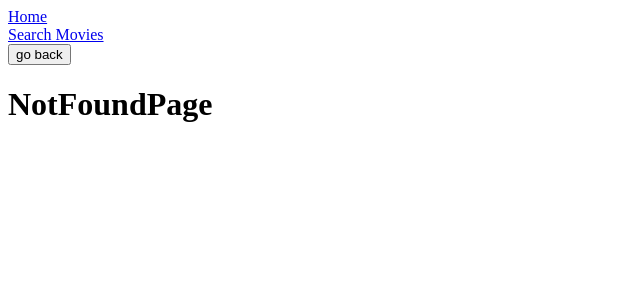
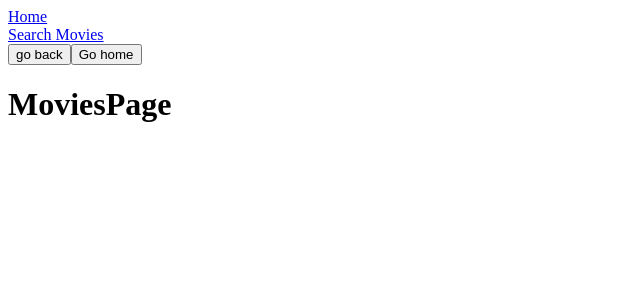
Before and after one commit to sofia11244/goit-react-hw-05, a React (Vite) app: page /movies in a window 1280 px wide. Shown: the top 300 px of the page, without its empty margins (0-640 px from the left). Built offline with nearby package versions, Linux system fonts and the light colour scheme; no server answers.

Commit message:
movies page added go home button added

```diff
--- a/src/components/App.jsx
+++ b/src/components/App.jsx
@@ -5,7 +5,7 @@ import { Suspense, lazy, useEffect, useState } from 'react';
 import { Routes, Route, useLocation} from "react-router-dom";
 import Home from '../pages/HomePage.jsx';
 import MovieDetailsPage from '../pages/MovieDetailsPage.jsx';
-// import MoviesPage from '../pages/MoviesPage.jsx';
+import MoviesPage from '../pages/MoviesPage.jsx';
 import NotFound from '../pages/NotFoundPage.jsx';
 import Navigation from '../components/Navigation.jsx';
 
@@ -73,7 +73,7 @@ function App() {
       <Suspense fallback={<div>Loading...</div>}>
         <Routes>
           <Route path="/" element={<><Home /><LazyMovieList films={films}/></>}/>
-          {/* <Route path="/movies" element={<MoviesPage />} />  */}
+          <Route path="/movies" element={<MoviesPage />} />
           <Route path="/movies/:movieId"  element={<MovieDetailsPage />} >
             <Route path="cast" element={<LazyMovieCast />} />
             <Route path="review" element={<LazyMovieReview />} />
--- a/src/components/Navigation.jsx
+++ b/src/components/Navigation.jsx
@@ -27,10 +27,10 @@ function Navigation() {
             <nav className={style.nav}>
             <NavLink to="/"  className={buildLinkClass}>Home</NavLink> <br/>
             {/* <NavLink to="/movies"  className={buildLinkClass}>Movies</NavLink> */}
-            <NavLink to="/movies/:movieId"  className={buildLinkClass}>Search Movies </NavLink>
+            <NavLink to="/movies"  className={buildLinkClass}>Search Movies </NavLink>
             <Outlet />
             </nav>
-            <BackButton />
+            <BackButton prevLocation={prevLocation.current} />
         </div>
     )
 }
@@ -39,12 +39,14 @@ function Navigation() {
 function BackButton() {
   const navigate = useNavigate();
   const location = useLocation();
+
   if (location.pathname === '/') {
     return null;
   }
   return (
     <>
       <button onClick={() => navigate(-1)}>go back</button>
+      <button onClick={() => navigate('/')}>Go home</button>
     </>
   );
 }
```
